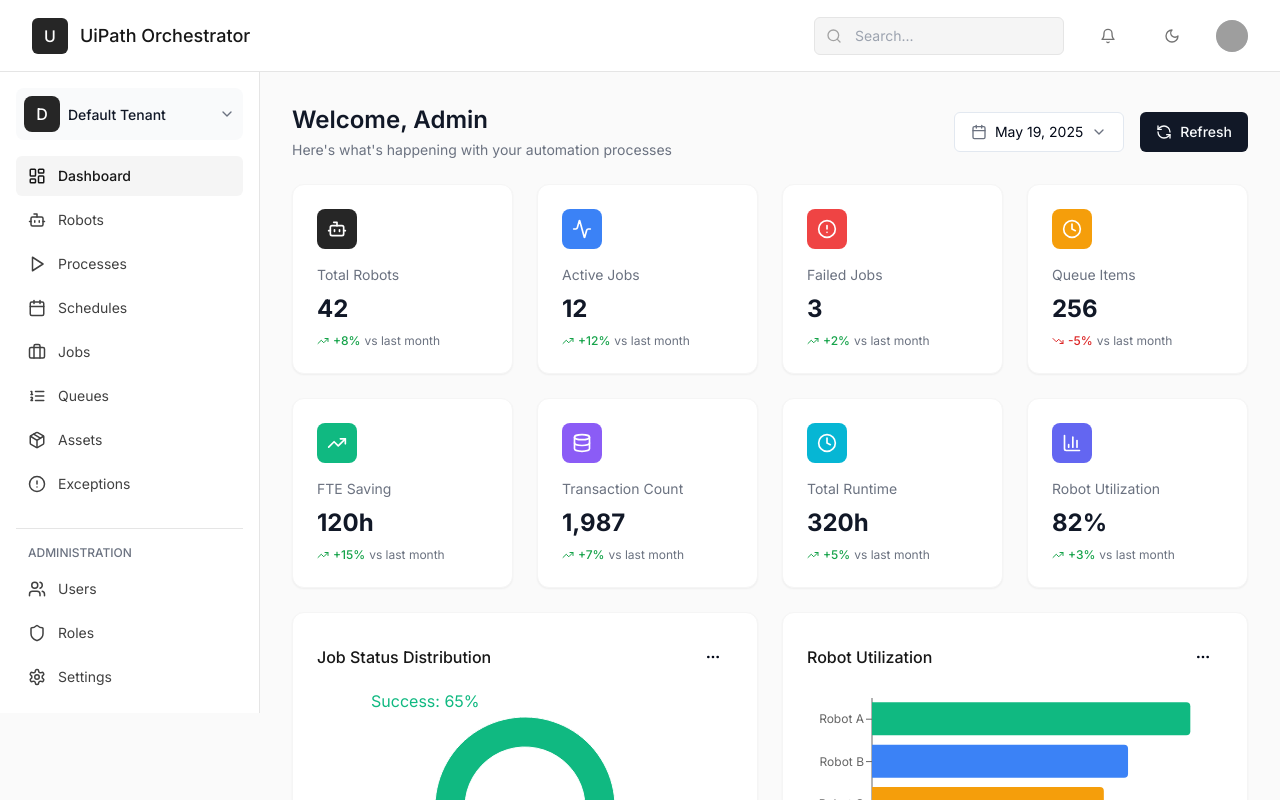
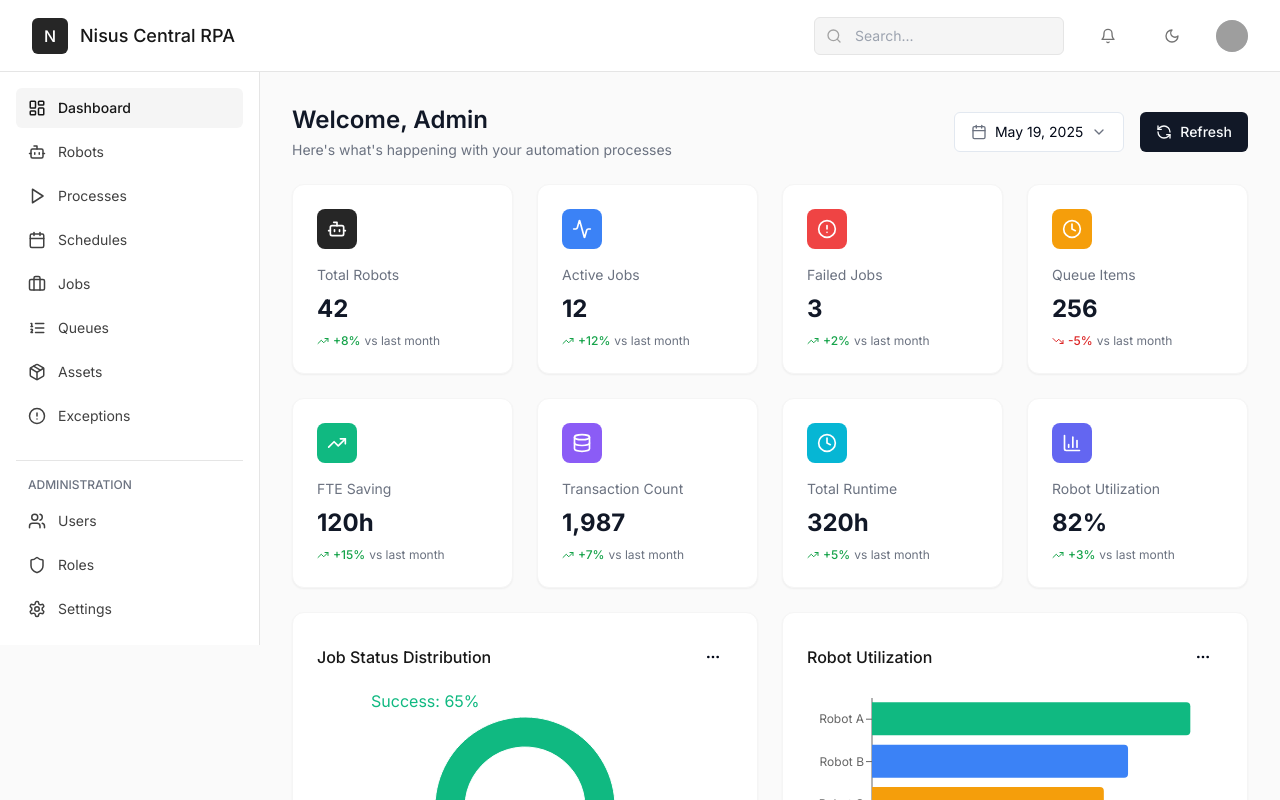
Before and after one commit to ozturksefa/admin-dashboard-analyzer-pro, a React (Vite) app: page / in a window 1280 px wide. Shown: the top 800 px of the page. Built offline with nearby package versions, Linux system fonts and the light colour scheme; grey boxes are pictures that could not be loaded.

Commit message:
feat: Update branding and sidebar
Remove "Default Tenant" and update branding to "Nisus Centrap RPA" in the sidebar and header.

```diff
--- a/src/components/Header.tsx
+++ b/src/components/Header.tsx
@@ -14,9 +14,9 @@ const Header = () => {
         </Button>
         <div className="hidden md:flex items-center">
           <div className="w-9 h-9 bg-[#262626] rounded-md flex items-center justify-center text-white mr-3">
-            <span className="font-medium">U</span>
+            <span className="font-medium">N</span>
           </div>
-          <span className="text-lg font-medium text-[#171717]">UiPath Orchestrator</span>
+          <span className="text-lg font-medium text-[#171717]">Nisus Central RPA</span>
         </div>
       </div>
 
--- a/src/components/Sidebar.tsx
+++ b/src/components/Sidebar.tsx
@@ -8,18 +8,6 @@ const Sidebar = () => {
   return (
     <aside className="w-[260px] h-full bg-white border-r border-[#E5E5E5] flex-shrink-0 hidden md:block">
       <div className="p-4">
-        <div className="flex items-center gap-2 py-2 px-2 rounded-lg bg-gray-50 mb-4">
-          <span className="w-9 h-9 bg-[#262626] rounded-lg flex items-center justify-center text-white font-medium">
-            D
-          </span>
-          <div className="flex-1">
-            <span className="text-sm font-medium text-gray-900">Default Tenant</span>
-          </div>
-          <svg xmlns="http://www.w3.org/2000/svg" width="16" height="16" viewBox="0 0 24 24" fill="none" stroke="currentColor" strokeWidth="2" strokeLinecap="round" strokeLinejoin="round" className="text-gray-500">
-            <path d="m6 9 6 6 6-6"/>
-          </svg>
-        </div>
-
         <nav className="space-y-1">
           {sidebarItems.map((item) => (
             <NavLink
```
